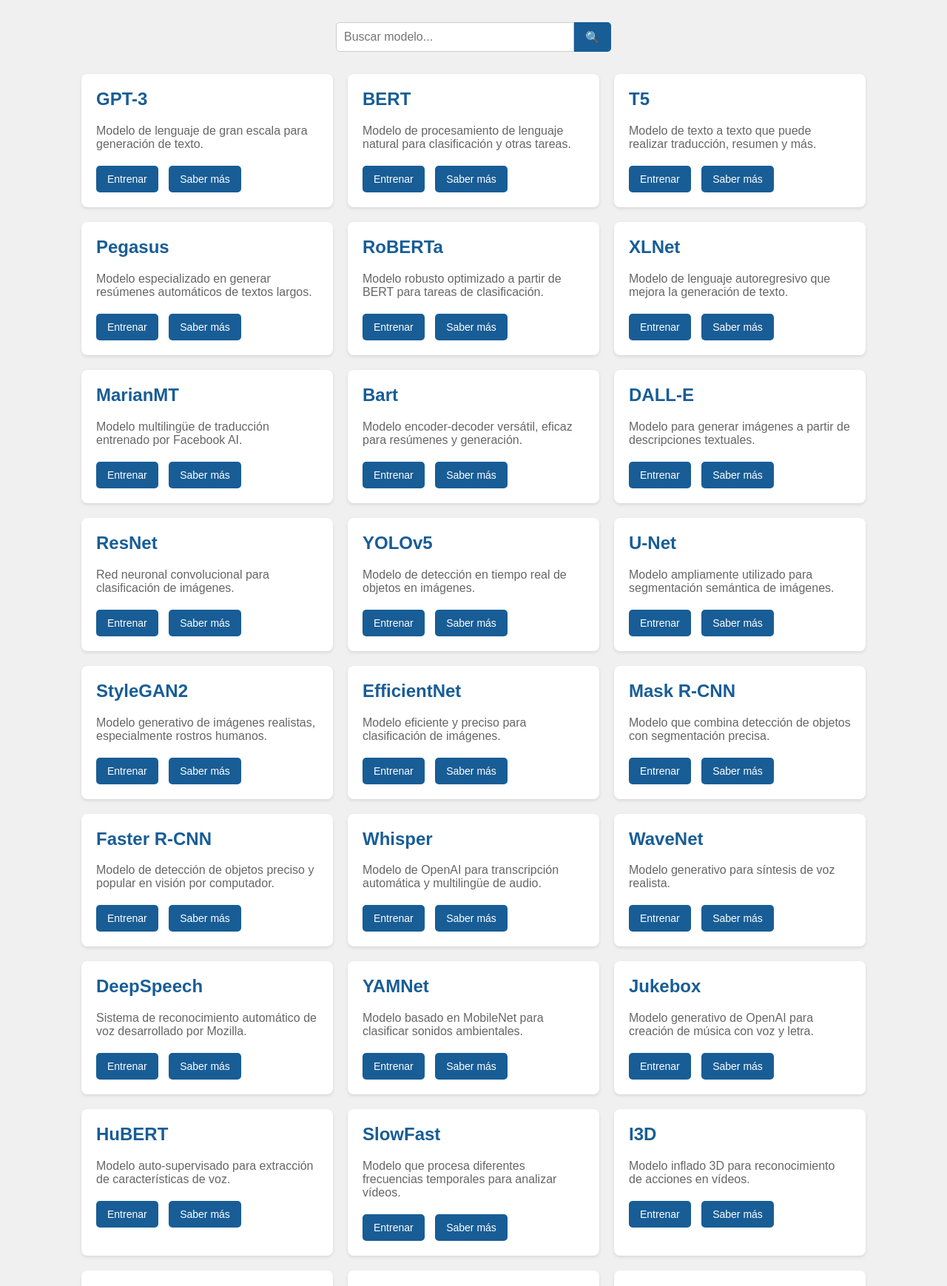
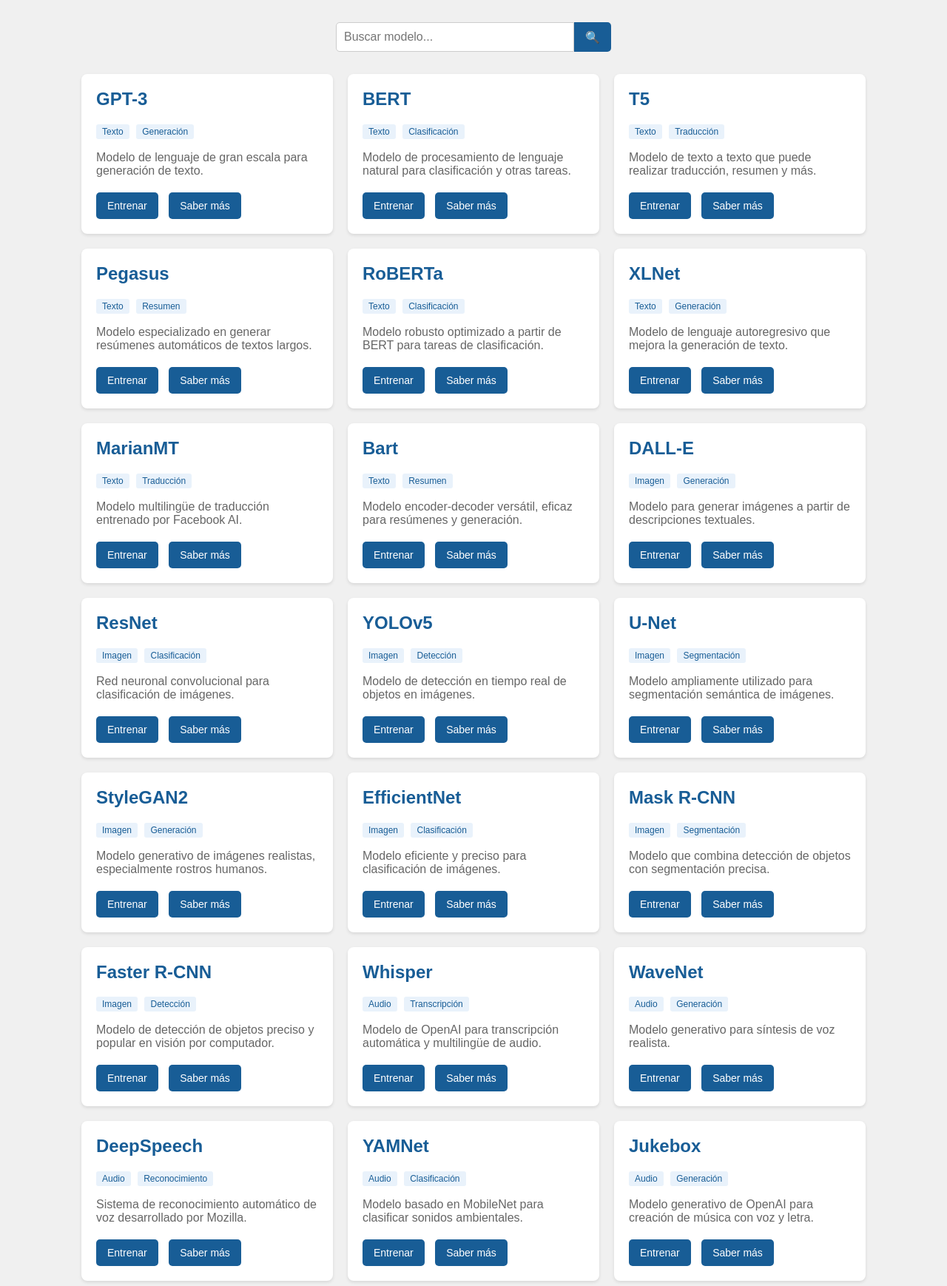
Before and after one commit to Bernabe19/ai4teach, a FastAPI app: page /modelos in a window 1280 px wide. Shown: the part 136-1874 px from the top of the page at 74% size. Run offline with FastAPI, Linux system fonts and the light colour scheme.

Commit message:
minor changes

```diff
--- a/app/templates/modelos.html
+++ b/app/templates/modelos.html
@@ -162,6 +162,18 @@
         .model-card button:hover {
             background-color: #164e7c;
         }
+        .model-info {
+            margin-bottom: 15px;
+        }
+        .model-info .tag {
+            display: inline-block;
+            background-color: #e9f2fb;
+            color: #185d96;
+            padding: 3px 8px;
+            border-radius: 3px;
+            font-size: 12px;
+            margin-right: 5px;
+        }
     </style>
 </head>
 <body>
@@ -261,7 +273,23 @@
 
         loadModels();
 
-
+        const taskNames = {
+            'classification': 'Clasificación',
+            'generation': 'Generación',
+            'translation': 'Traducción',
+            'summary': 'Resumen',
+            'segmentation': 'Segmentación',
+            'detection': 'Detección',
+            'tracking': 'Seguimiento',
+            'recognition': 'Reconocimiento',
+            'transcription': 'Transcripción'
+        };
+        const modelTypes = {
+            'text': 'Texto',
+            'image': 'Imagen',
+            'audio': 'Audio',
+            'video': 'Video'
+        };
 
         // Función para renderizar los modelos
         function renderModels(modelsToRender) {
@@ -272,6 +300,10 @@
                 modelCard.className = 'model-card';
                 modelCard.innerHTML = `
                     <h2>${model.name}</h2>
+                    <div class="model-info">
+                        <span class="tag">${modelTypes[model.type]}</span>
+                        <span class="tag">${taskNames[model.task]}</span>
+                    </div>
                     <p>${model.description}</p>
                     <button onclick="trainModel(${model.id})">Entrenar</button>
                     <button onclick="selectModel(${model.id})">Saber más</button>
```
Also changed, not shown: app/templates/mismodelos.html (+8 -1 lines).
